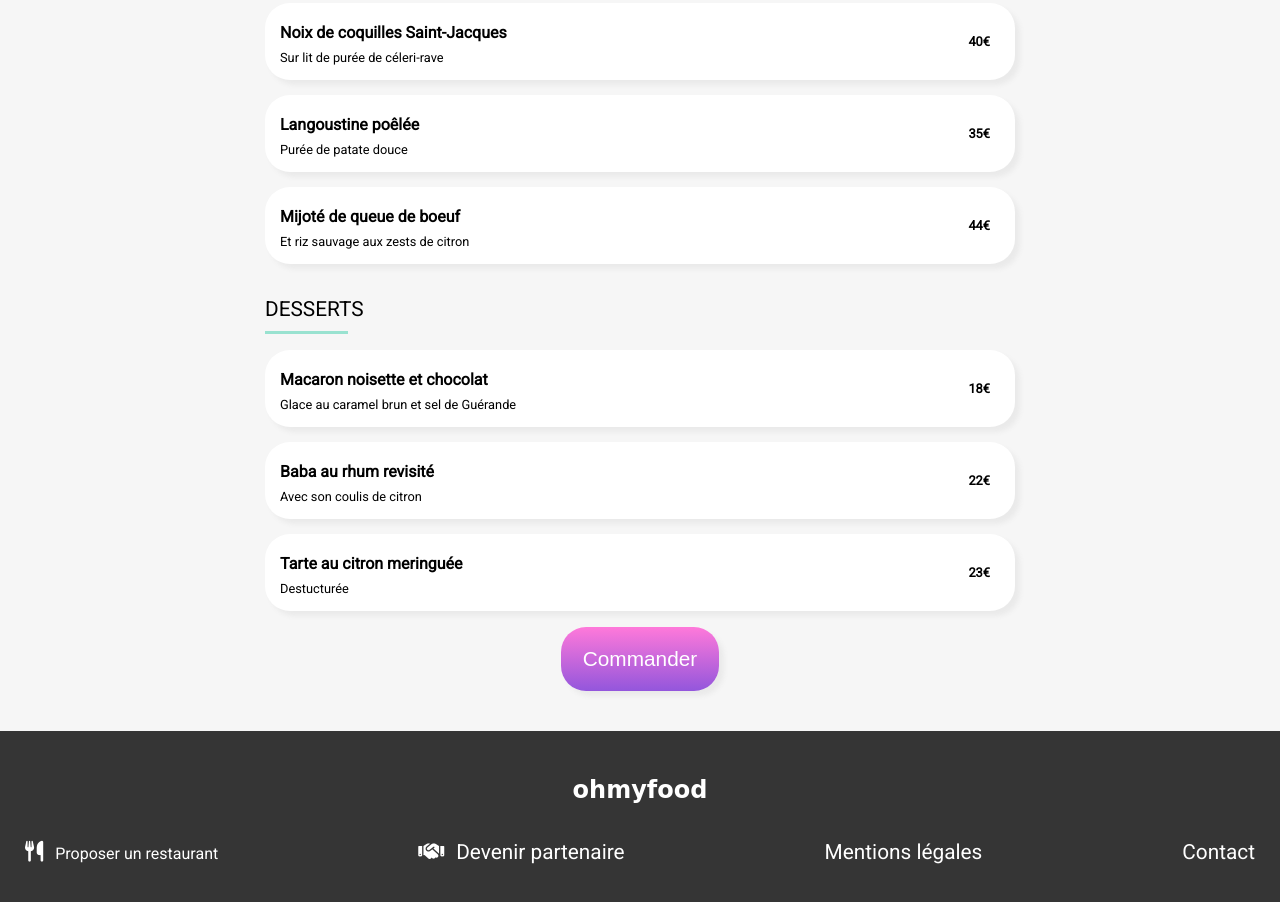
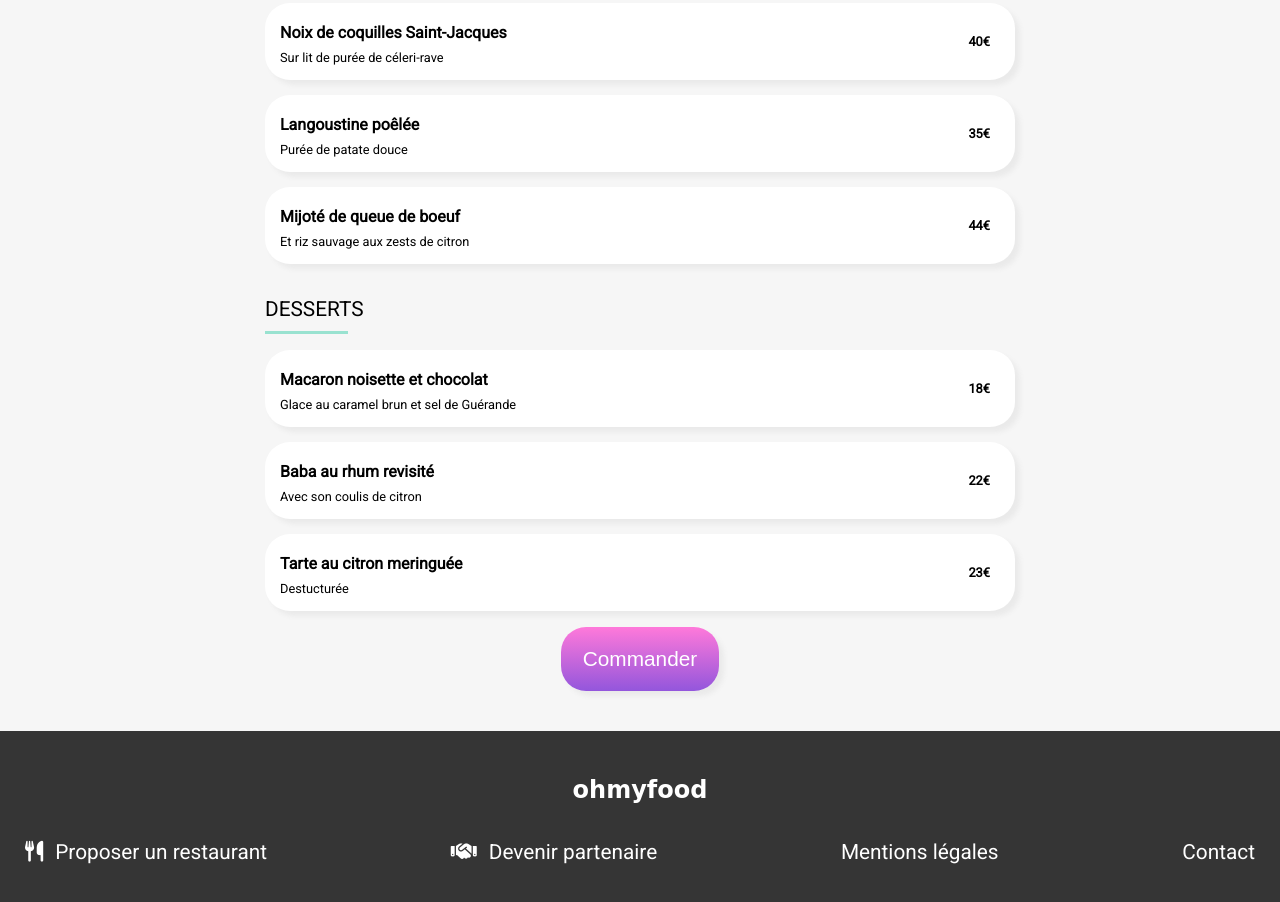
Before and after one commit to Jdesclos/DesclosJulien_3_01072021, a website: page pages/index_note.html in a window 1280 px wide. Shown: the part 934-1836 px from the top of the page. Drawn offline with Linux system fonts and the light colour scheme; a web font is replaced by a local one.

Commit message:
correction v2

```diff
--- a/sass/layout/_footer.scss
+++ b/sass/layout/_footer.scss
@@ -21,6 +21,7 @@ footer{
         @include mobile-only;
         & li {
             margin-bottom: 15px;
+            font-size: map-get($map: $font_size, $key: litle );
         }
         & a {
             color: $white;
```
Also changed, not shown: public/css/style.css, 1 other file.
